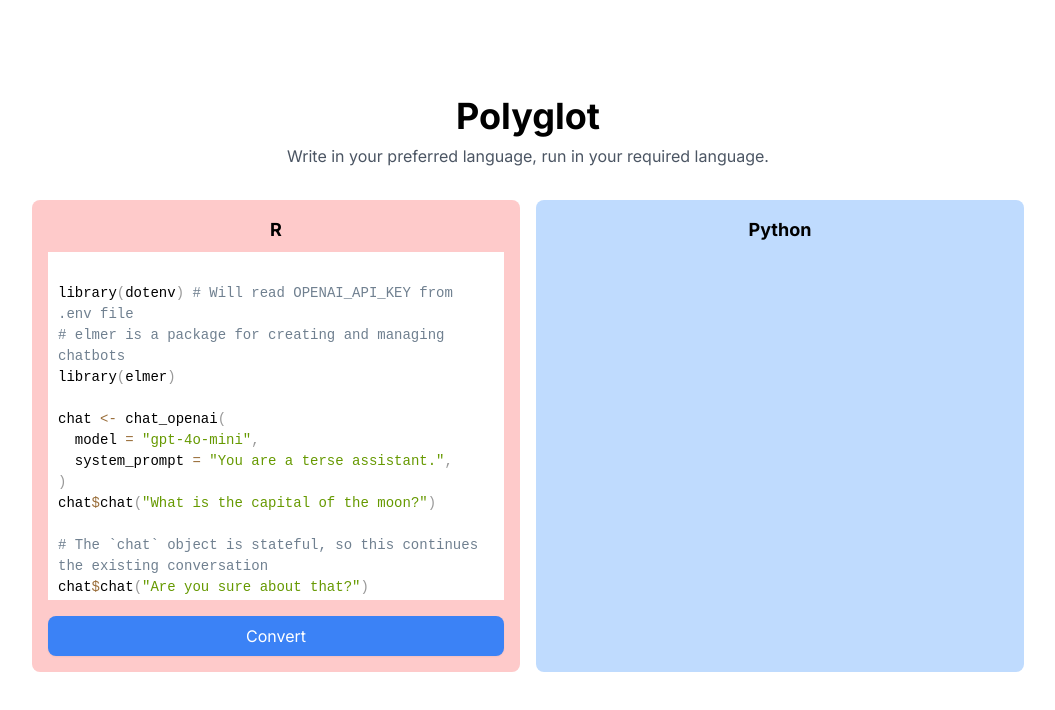
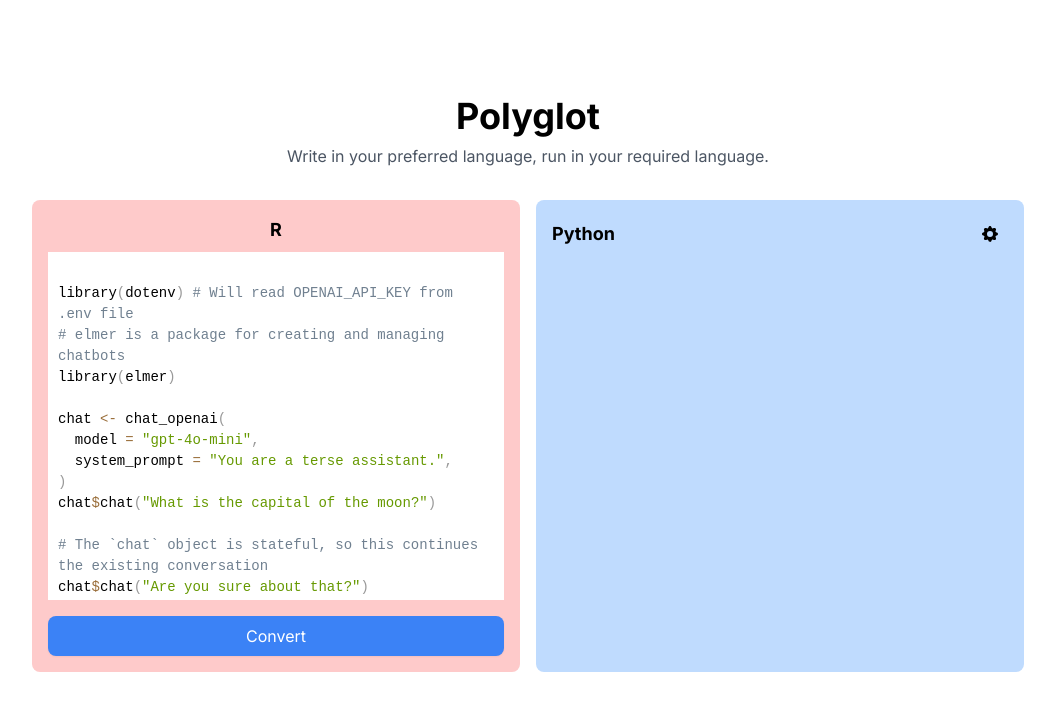
Before and after one commit to nstrayer/polyglot, a Next.js app: page / in a window 1280 px wide. Shown: the top 710 px of the page, without its empty margins (112-1167 px from the left). Built offline with nearby package versions, Linux system fonts and the light colour scheme.

Commit message:
Add logic for including existing python libraries.

```diff
--- a/app/page.tsx
+++ b/app/page.tsx
@@ -7,6 +7,8 @@ import 'prismjs/components/prism-r';
 import 'prismjs/themes/prism.css';
 import 'prismjs/components/prism-python';
 import { useTranslation } from '../hooks/useTranslation';
+import { useState } from 'react';
+import * as Tooltip from '@radix-ui/react-tooltip';
 
 export default function Chat() {
   const {
@@ -17,10 +19,15 @@ export default function Chat() {
     userComments,
     setUserComments,
     handleConvert,
-    handleUpdate
+    handleUpdate,
+    availableLibraries,
+    setAvailableLibraries
   } = useTranslation();
 
+  const [isSettingsOpen, setIsSettingsOpen] = useState(false);
+
   return (
+    <Tooltip.Provider delayDuration={200}>
       <div className="flex flex-col w-full max-w-5xl h-screen py-24 mx-auto stretch px-4">
         <div className="text-center mb-8">
           <h1 className="text-4xl font-bold mb-2">Polyglot</h1>
@@ -50,7 +57,32 @@ export default function Chat() {
             </div>
           </div>
           <div className="flex-1 p-4 rounded-lg bg-blue-200 h-full overflow-auto min-w-[300px] max-w-[500px]">
-          <h2 className="text-lg font-bold mb-2 text-center">Python</h2>
+            <div className="flex justify-between items-center mb-2">
+              <h2 className="text-lg font-bold text-center">Python</h2>
+              <Tooltip.Root>
+                <Tooltip.Trigger asChild>
+                  <button
+                    onClick={() => setIsSettingsOpen(true)}
+                    className="p-2 hover:bg-blue-300 rounded-full"
+                    aria-label="Configure Python libraries"
+                  >
+                    <svg xmlns="http://www.w3.org/2000/svg" className="h-5 w-5" viewBox="0 0 20 20" fill="currentColor">
+                      <path fillRule="evenodd" d="M11.49 3.17c-.38-1.56-2.6-1.56-2.98 0a1.532 1.532 0 01-2.286.948c-1.372-.836-2.942.734-2.106 2.106.54.886.061 2.042-.947 2.287-1.561.379-1.561 2.6 0 2.978a1.532 1.532 0 01.947 2.287c-.836 1.372.734 2.942 2.106 2.106a1.532 1.532 0 012.287.947c.379 1.561 2.6 1.561 2.978 0a1.533 1.533 0 012.287-.947c1.372.836 2.942-.734 2.106-2.106a1.533 1.533 0 01.947-2.287c1.561-.379 1.561-2.6 0-2.978a1.532 1.532 0 01-.947-2.287c.836-1.372-.734-2.942-2.106-2.106a1.532 1.532 0 01-2.287-.947zM10 13a3 3 0 100-6 3 3 0 000 6z" clipRule="evenodd" />
+                    </svg>
+                  </button>
+                </Tooltip.Trigger>
+                <Tooltip.Portal>
+                  <Tooltip.Content
+                    className="bg-gray-800 text-white px-4 py-2 rounded-md text-sm"
+                    sideOffset={5}
+                  >
+                    Configure available Python libraries
+                    <Tooltip.Arrow className="fill-gray-800" />
+                  </Tooltip.Content>
+                </Tooltip.Portal>
+              </Tooltip.Root>
+            </div>
+
             {isLoading && (
               <div className="flex justify-center my-4">
                 <div className="animate-spin rounded-full h-8 w-8 border-b-2 border-blue-500"></div>
@@ -117,6 +149,42 @@ export default function Chat() {
             )}
           </div>
         </div>
+
+        {isSettingsOpen && (
+          <div className="fixed inset-0 bg-black bg-opacity-50 flex items-center justify-center">
+            <div className="bg-white p-6 rounded-lg w-96">
+              <div className="flex justify-between items-center mb-4">
+                <h3 className="text-lg font-bold">Settings</h3>
+                <button
+                  onClick={() => setIsSettingsOpen(false)}
+                  className="p-1 hover:bg-gray-100 rounded-full"
+                >
+                  <svg xmlns="http://www.w3.org/2000/svg" className="h-5 w-5" viewBox="0 0 20 20" fill="currentColor">
+                    <path fillRule="evenodd" d="M4.293 4.293a1 1 0 011.414 0L10 8.586l4.293-4.293a1 1 0 111.414 1.414L11.414 10l4.293 4.293a1 1 0 01-1.414 1.414L10 11.414l-4.293 4.293a1 1 0 01-1.414-1.414L8.586 10 4.293 5.707a1 1 0 010-1.414z" clipRule="evenodd" />
+                  </svg>
+                </button>
               </div>
+              <div>
+                <label className="block text-sm font-medium text-gray-700 mb-2">
+                  Available Libraries. Paste the result of <code>pip list</code> here.
+                </label>
+                <textarea
+                  value={availableLibraries}
+                  onChange={(e) => setAvailableLibraries(e.target.value)}
+                  className="w-full p-2 border rounded-lg h-32 font-mono"
+                  placeholder="Enter available libraries..."
+                />
+              </div>
+              <button
+                onClick={() => setIsSettingsOpen(false)}
+                className="w-full py-2 mt-4 bg-blue-500 text-white rounded-lg hover:bg-blue-600"
+              >
+                Close
+              </button>
+            </div>
+          </div>
+        )}
+      </div>
+    </Tooltip.Provider>
   );
 }
--- a/hooks/useTranslation.ts
+++ b/hooks/useTranslation.ts
@@ -34,6 +34,8 @@ export function useTranslation() {
         userComments,
         setUserComments,
         handleConvert,
-        handleUpdate
+        handleUpdate,
+        availableLibraries,
+        setAvailableLibraries
     };
 }
--- a/package.json
+++ b/package.json
@@ -12,6 +12,7 @@
     "@ai-sdk/openai": "latest",
     "@ai-sdk/react": "latest",
     "@ai-sdk/ui-utils": "latest",
+    "@radix-ui/react-tooltip": "^1.1.3",
     "@types/prismjs": "^1.26.5",
     "@vercel/blob": "^0.23.4",
     "ai": "latest",
```
Also changed, not shown: 1 other file (tests, documents, lock files or other folders). Lines whose indentation alone changed are shown as unchanged.
